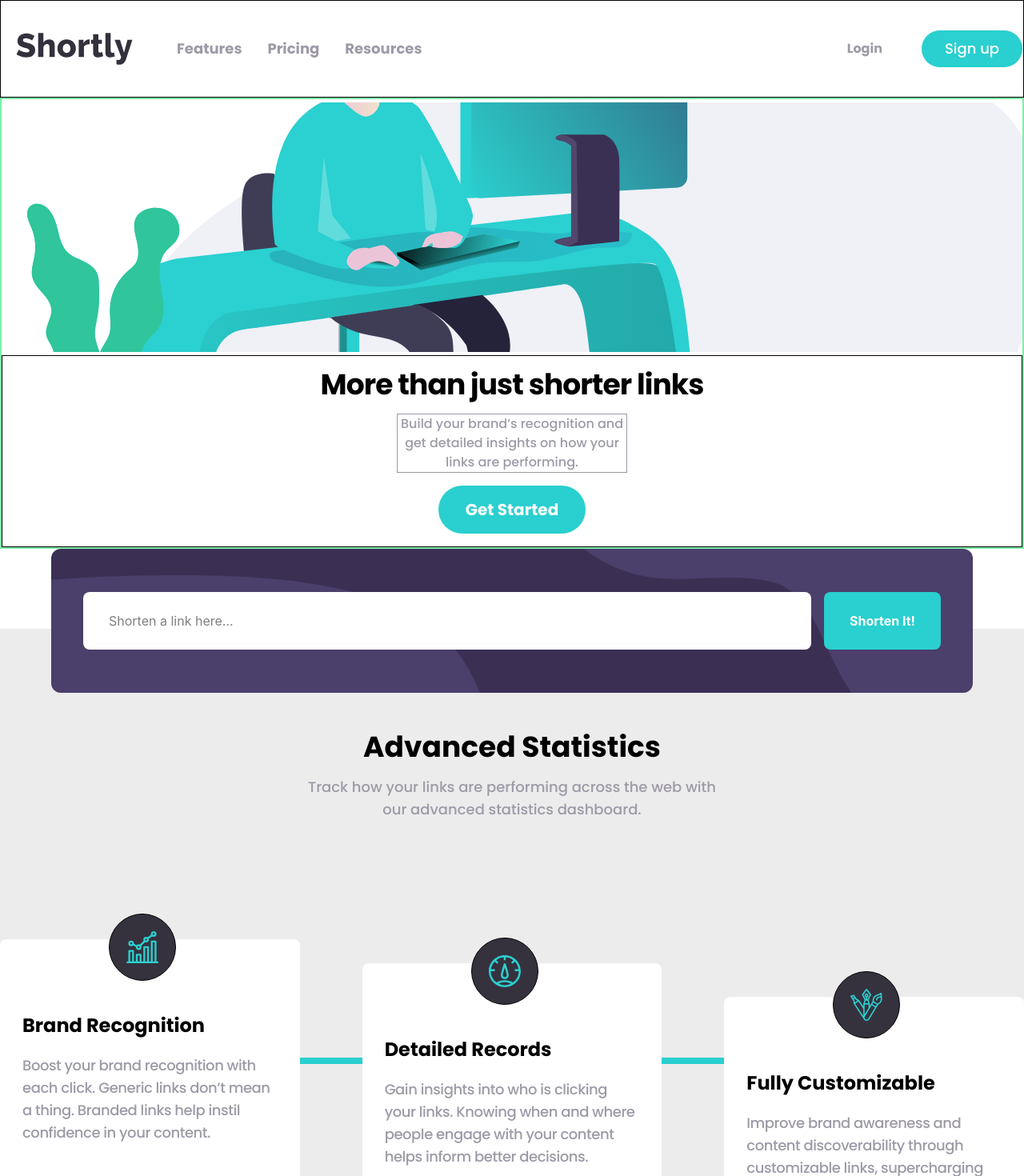
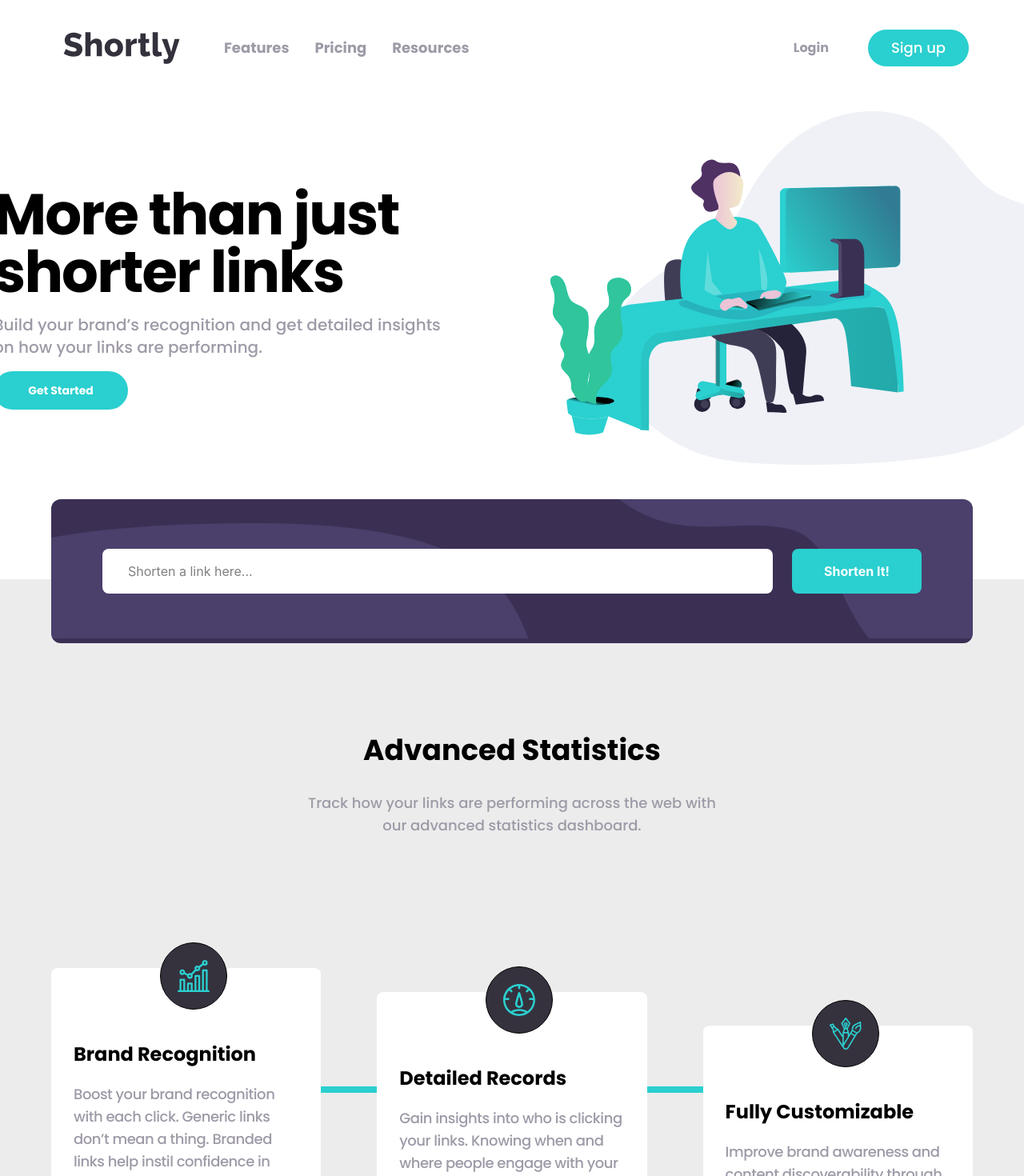
Before and after one commit to KLapitan/URL_Shortener, a React (Vite) app: page / in a window 1280 px wide. Shown: the top 1470 px of the page at 80% size. Built offline with nearby package versions, Linux system fonts and the light colour scheme.

Commit message:
fix:hero viewport, input:length, services:length

```diff
--- a/src/components/footer.jsx
+++ b/src/components/footer.jsx
@@ -1,7 +1,7 @@
  const Footer = ({links,socMedia}) => {
  return (
- <footer className="h-auto">
-    <section className="h-auto w-full bg-NGray950 flex flex-col justify-center items-center px-6 py-12 font-Poppins lg:flex-row lg:items-start lg:justify-evenly lg:gap-50 2xl:gap-0 ">
+ <footer className="h-auto ">
+    <section className="h-auto w-full  bg-NGray950 flex flex-col justify-center items-center px-6 py-12 font-Poppins lg:flex-row lg:items-start lg:justify-evenly lg:gap-10 2xl:gap-0 ">
 
           <picture className="border w-45  " >
             <img src="/images/logo.svg" alt="logoShorlty"  className="invert brightness-0 w-full h-full"/>
--- a/src/components/hero.jsx
+++ b/src/components/hero.jsx
@@ -6,24 +6,25 @@
 return(
 
 <main className="h-auto">
-    <section className="h-auto  border-2 border-green-300" >
+    <section className="h-auto" >
+      {/* mid - large view flex row reverse */}
+      <div className="flex flex-col sm:flex-row-reverse max-w-auto   sm:h-90 lg:h-126 2xl:h-130">
 
         {/* image container */}
-          <div className="w-full  h-80   overflow-hidden ">
-
-            <picture>
-              <img src="/images/illustration-working.svg" alt="herosectionlogo"  className=" p-1 w-full h-full  object-cover object-left ml-7"/>
-            </picture>
+          <div className="max-w-2xl  h-80   overflow-hidden  sm:h-full   2xl:w-2xl ">
+              <picture>
+                <img src="/images/illustration-working.svg" alt="herosectionlogo"  className=" w-full h-full  object-cover object-left ml-7 lg:object-contain lg:overflow-hidden lg:ml-20 lg:-mt-3 lg:scale-100" />
+              </picture>
 
           </div>
-            <div className="w-full font-Poppins p-4 flex flex-col items-center gap-4 border">
-                <h2 className="text-center text-4xl font-bold tracking-tight">More than just shorter links</h2>
+            <div className="max-w-2xl font-Poppins p-4 flex flex-col items-center  gap-4  sm:items-start sm:justify-center  lg:w-xl 2xl:w-2xl">
+                <h2 className="text-center text-4xl font-bold tracking-tight sm:text-left lg:text-7xl lg:-ml-14 2xl:-ml-8">More than just shorter links</h2>
 
-                <p className=" border text-center text-NGray500 w-72">Build your brand’s recognition and get detailed insights on how your links are performing.</p>
+                <p className="text-center text-NGray500 w-72 sm:text-left lg:w-140 lg:text-xl lg:-ml-14 2xl:-ml-8">Build your brand’s recognition and get detailed insights on how your links are performing.</p>
 
-                <Button className="text-white bg-PBlue400 font-bold text-xl  py-4 rounded-full w-46 h-full">Get Started</Button>
+                <Button className="text-white bg-PBlue400 font-bold text-xl  py-4 rounded-full w-46 h-full sm:h-15 lg:h-12 lg:py-2 lg:w-42 lg:text-sm lg:-ml-14 2xl:-ml-8">Get Started</Button>
             </div>
-
+          </div>
 
 
     </section>
--- a/src/components/input.jsx
+++ b/src/components/input.jsx
@@ -19,13 +19,14 @@
             lg:bg-[url('/images/bg-shorten-desktop.svg')]
             bg-no-repeat
             bg-top-right
-            bg-size-[110%]
+            bg-size-[100%]
             p-6
-            lg:p-10
+            lg:p-16
+            2xl:p-12
             flex flex-col
             lg:flex-row
             lg:items-center
-            gap-4
+            gap-6
 
           "
         >
@@ -38,14 +39,14 @@
               h-14
               rounded-lg
               px-6
-              lg:h-18
+              lg:h-14
               lg:px-8
               outline-none
               bg-white
             "
           />
 
-          <Button className="bg-PBlue400 h-14 px-2 lg:px-8 lg:h-18 rounded-lg text-white font-bold whitespace-nowrap">
+          <Button className="bg-PBlue400 h-14 px-2 lg:px-10 lg:h-14 rounded-lg text-white font-bold whitespace-nowrap">
             Shorten It!
           </Button>
 
--- a/src/components/nav.jsx
+++ b/src/components/nav.jsx
@@ -24,11 +24,11 @@
 
 const openModal = () => { setIsOpen(prev => !prev)};
 return(
-<nav className="w-full  flex justify-center border ">
-  <section className="max-w-7xl w-full  h-30 flex flex-row justify-between  ">
+<nav className="w-full  flex justify-center  ">
+  <section className="max-w-6xl w-full  h-30 flex flex-row justify-between  p-1 ">
 
             {/* leftside   */}
-          <div className="flex md:w-auto w-full justify-between md:justify-normal items-center md:gap-12  p-3">
+          <div className="flex md:w-auto w-full justify-between md:justify-normal items-center md:gap-12 p-1">
 
       <div className="w-40 h-10 ">
             <picture>
--- a/src/components/services.jsx
+++ b/src/components/services.jsx
@@ -2,12 +2,12 @@
 
 
 return(
-<section className="h-350 w-full bg-NGray400/30 font-Poppins lg:h-screen ">
+<section className="h-350  w-full  bg-NGray400/30 font-Poppins sm:h-150 lg:h-200  lg:flex lg:flex-col lg:justify-center lg:items-center  lg:gap-4">
       <h2 className="text-3xl font-bold text-center lg:text-4xl">Advanced Statistics</h2>
       <p className="text-lg text-center w-auto p-4 text-NGray500 mb-15 lg:w-xl lg:place-self-center-safe">  Track how your links are performing across the web with our advanced statistics dashboard.</p>
 
         {/* brand , detailed ,customaizable */}
-        <div className="h-auto flex flex-col  md:flex-row justify-center items-center ">
+        <div className="h-auto  max-w-6xl  lg:place-self-center  flex flex-col  md:flex-row justify-center items-center  lg:w-full">
             {/* brand */}
             <div className="h-76 w-86 bg-white rounded-lg  lg:p-2 lg:w-96 ">
 
```
